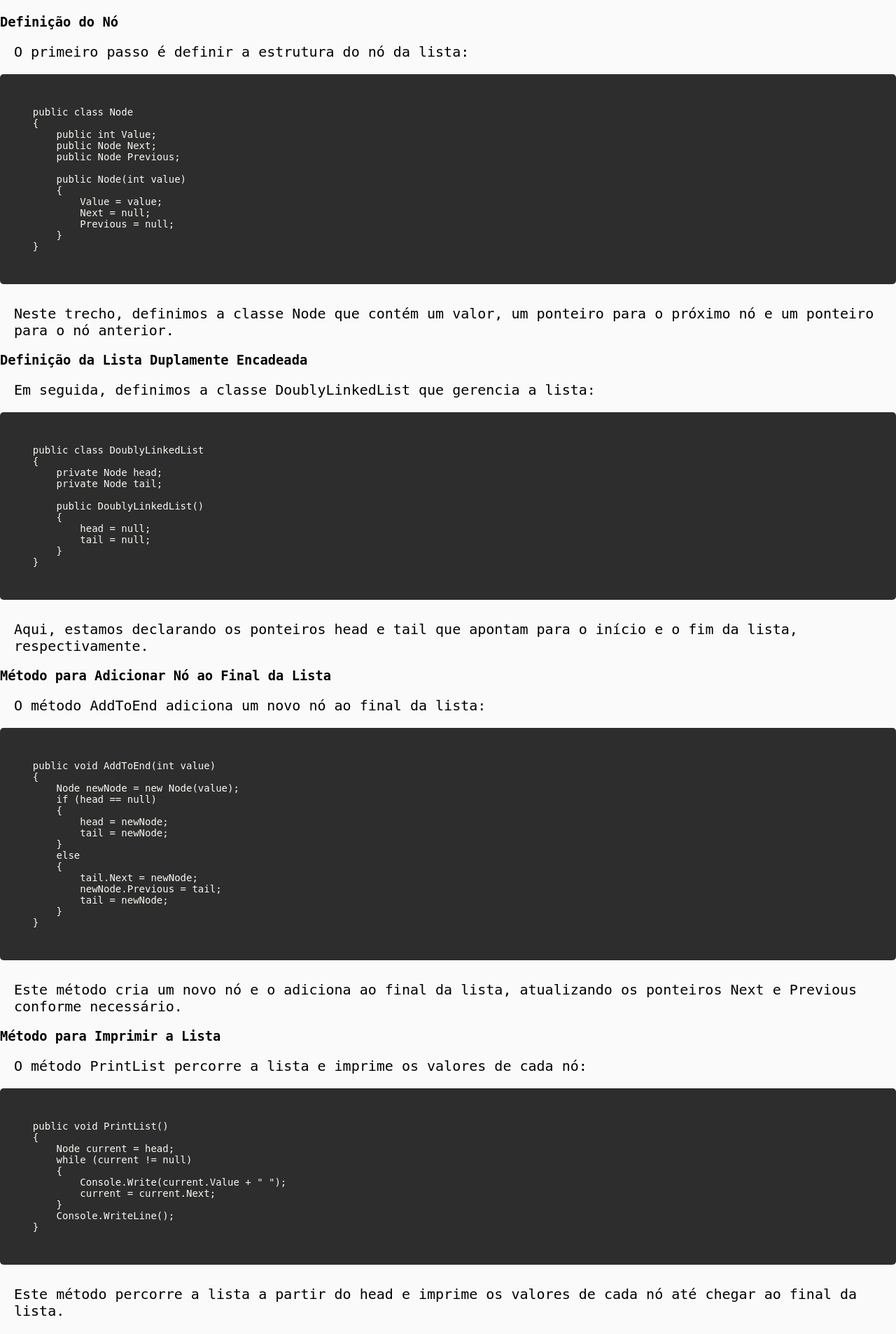
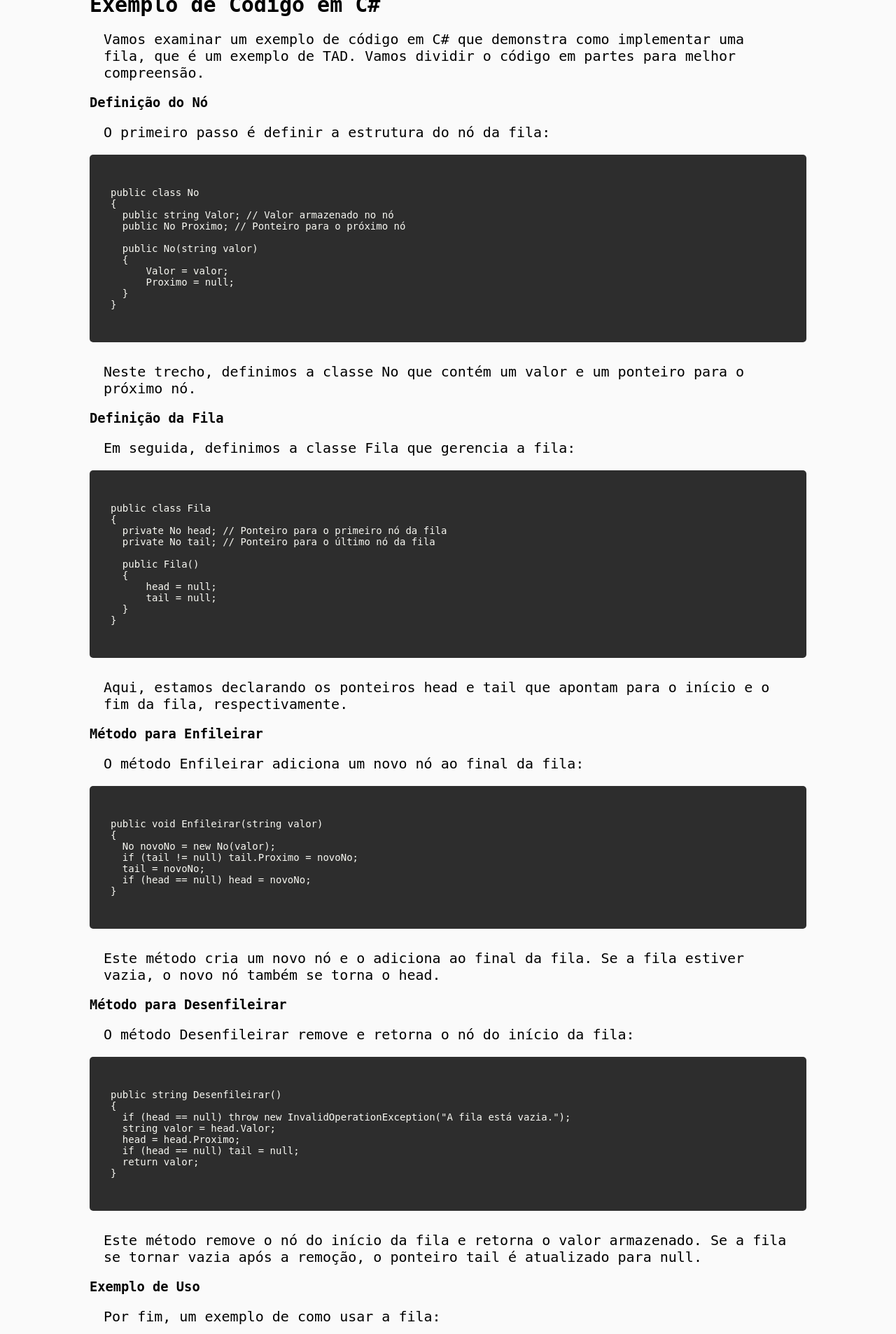
Before and after one commit to M3NT0Sz/CodeStruct, a PHP site: page /view/Pilha.php in a window 1280 px wide. Shown: the part 1820-3726 px from the top of the page at 70% size. Run offline with PHP 8.4, Linux system fonts and the light colour scheme; some libraries are stand-ins or nearby versions.

Commit message:
error CSS resolvido

```diff
--- a/view/FilaFIFO.php
+++ b/view/FilaFIFO.php
@@ -3,6 +3,7 @@
 ?>
 <!DOCTYPE html>
 <html lang="pt-BR">
+
 <head>
   <meta charset="UTF-8" />
   <meta name="viewport" content="width=device-width, initial-scale=1.0" />
@@ -10,6 +11,7 @@
   <link rel="shortcut icon" href="./Imagens/Logo.png" type="image/x-icon" />
   <title>CodeStruct</title>
 </head>
+
 <body>
 <header class="navbar">
     <a href="../index.php">
--- a/view/Pilha.php
+++ b/view/Pilha.php
@@ -3,6 +3,7 @@
 ?>
 <!DOCTYPE html>
 <html lang="pt-BR">
+
 <head>
   <meta charset="UTF-8" />
   <meta name="viewport" content="width=device-width, initial-scale=1.0" />
@@ -10,6 +11,7 @@
   <link rel="shortcut icon" href="./Imagens/Logo.png" type="image/x-icon" />
   <title>CodeStruct</title>
 </head>
+
 <body>
 <header class="navbar">
     <a href="../index.php">
@@ -73,135 +75,113 @@
     <script src="./JS/script.js"></script>
     <script src="https://kit.fontawesome.com/5bcdea54fd.js" crossorigin="anonymous"></script>
   </header>
+
+  <section class="tela">
+    <section class="tela80">
+      <header class="pagNome">
+        <h1>Pilha</h1>
+      </header>
       <section class="video">
           <h2>Vídeo Explicativo</h2>
           <section>
             <iframe
-              src="https://www.youtube.com/embed/nHF_pgep9qE?si=3pCoFkR9hapfcsGP"
-              frameborder="0"
-              allowfullscreen
-            ></iframe>
+              src="https://www.youtube.com/embed/nHF_pgep9qE?si=3pCoFkR9hapfcsGP" frameborder="0" allowfullscreen></iframe>
           </section>
         </section>
+
       <section class="textos">
         <h2>Introdução</h2>
         <p>
-            As listas duplamente encadeadas são uma estrutura de dados
-            fundamental na ciência da computação. Ao contrário das listas
-            simplesmente encadeadas, onde cada nó aponta apenas para o próximo
-            nó, as listas duplamente encadeadas permitem a navegação nos dois
-            sentidos, pois cada nó aponta tanto para o próximo quanto para o nó
-            anterior.
+          Os Tipos Abstrato de Dados (TAD) são conceitos fundamentais na
+          ciência da computação que definem estruturas de dados de maneira
+          abstrata, independentemente de implementações específicas. Um TAD
+          especifica um conjunto de valores possíveis e um conjunto de
+          operações que podem ser realizadas sobre esses valores, permitindo
+          que os desenvolvedores se concentrem em como usar a estrutura de
+          dados em vez de como ela é implementada.
         </p>
       </section>
 
       <section class="textos">
         <h2>Importância</h2>
         <p>
-            Essa estrutura de dados é extremamente útil em diversos cenários,
-            como na implementação de navegadores de páginas da web (para ir e
-            voltar entre as páginas), em editores de texto (para desfazer e
-            refazer ações) e em várias outras aplicações onde é necessário
-            navegar bidirecionalmente através dos dados. A possibilidade de
-            navegação nos dois sentidos aumenta a flexibilidade e eficiência em
-            operações de inserção e remoção de elementos.
+          Os TADs são cruciais para o desenvolvimento de software robusto e
+          eficiente, pois promovem a reutilização de código e a modularidade.
+          Eles permitem que programadores definam e utilizem estruturas de
+          dados sem se preocupar com os detalhes de implementação, facilitando
+          a manutenção e a evolução do software. Exemplos comuns de TADs
+          incluem listas, filas, pilhas, árvores e grafos.
+        </p>
+        <p>
+          Além disso, TADs ajudam na abstração dos dados e suas operações,
+          tornando o código mais legível e fácil de entender. Isso é
+          especialmente útil em grandes projetos de software onde várias
+          equipes podem trabalhar em diferentes partes do sistema.
         </p>
       </section>
 
       <section class="textos">
         <h2>Funcionamento</h2>
         <p>
-            Uma lista duplamente encadeada é composta por nós, onde cada nó
-            contém três componentes principais:
+          Um TAD define uma interface clara para operações sobre uma estrutura
+          de dados. Por exemplo, um TAD para uma lista pode incluir operações
+          como adicionar um elemento, remover um elemento e acessar um
+          elemento em uma posição específica. A implementação concreta desses
+          métodos pode variar, mas a interface permanece consistente.
         </p>
-          <ul>
-            <li>O valor armazenado.</li>
-            <li>Um ponteiro para o próximo nó.</li>
-            <li>Um ponteiro para o nó anterior.</li>
-          </ul>
-          <img
-            src="https://upload.wikimedia.org/wikipedia/commons/5/5e/Doubly-linked-list.svg"
-            alt="Estrutura de uma lista duplamente encadeada"
-          />
         <p>
-            Nesta imagem, cada caixa representa um nó da lista, onde os
-            ponteiros para frente e para trás conectam os nós em ambas as
-            direções.
+          Isso significa que você pode ter diferentes implementações do mesmo
+          TAD (por exemplo, uma lista pode ser implementada como uma lista
+          simplesmente encadeada ou uma lista duplamente encadeada), mas o
+          conjunto de operações que você pode realizar sobre a lista permanece
+          o mesmo.
         </p>
-        </section>
-
-        <section class="textos">
-          <h2>Vantagens e Desvantagens</h2>
-          <h3>Vantagens</h3>
-          <ul>
-            <li>
-              Navegação bidirecional: Permite mover-se para frente e para trás
-              na lista.
-            </li>
-            <li>
-              Remoção eficiente: A remoção de um nó pode ser feita facilmente,
-              dado o nó a ser removido.
-            </li>
-          </ul>
-          <h3>Desvantagens</h3>
-          <ul>
-            <li>
-              Maior uso de memória: Cada nó armazena um ponteiro adicional para
-              o nó anterior.
-            </li>
-            <li>
-              Complexidade de implementação: Mais complexa de implementar em
-              comparação com listas simplesmente encadeadas.
-            </li>
-          </ul>
+        <img style="width: 50%;" src="https://blog.pantuza.com/uploads/3c2f826b9b662f523fc857cc9eec0b42c73cd77e" alt="Exemplo de TAD com diferentes implementações" />
       </section>
 
       <section class="textos">
         <h2>Exemplo de Código em C#</h2>
         <p>
-            Vamos agora examinar um exemplo de código em C# que demonstra como
-            implementar uma lista duplamente encadeada. Vamos dividir o código
-            em partes para melhor compreensão.
+          Vamos examinar um exemplo de código em C# que demonstra como
+          implementar uma fila, que é um exemplo de TAD. Vamos dividir o
+          código em partes para melhor compreensão.
         </p>
 
         <h3>Definição do Nó</h3>
-          <p>O primeiro passo é definir a estrutura do nó da lista:</p>
+        <p>O primeiro passo é definir a estrutura do nó da fila:</p>
         <section class="code-container">
           <pre><code class="language-csharp">
-  public class Node
+public class No
 {
-      public int Value;
-      public Node Next;
-      public Node Previous;
+  public string Valor; // Valor armazenado no nó
+  public No Proximo; // Ponteiro para o próximo nó
 
-      public Node(int value)
+  public No(string valor)
   {
-          Value = value;
-          Next = null;
-          Previous = null;
+      Valor = valor;
+      Proximo = null;
   }
 }
               </code></pre>
         </section>
         <p>
-            Neste trecho, definimos a classe <code>Node</code> que contém um
-            valor, um ponteiro para o próximo nó e um ponteiro para o nó
-            anterior.
+          Neste trecho, definimos a classe <code>No</code> que contém um valor
+          e um ponteiro para o próximo nó.
         </p>
 
-          <h3>Definição da Lista Duplamente Encadeada</h3>
+        <h3>Definição da Fila</h3>
         <p>
-            Em seguida, definimos a classe <code>DoublyLinkedList</code> que
-            gerencia a lista:
+          Em seguida, definimos a classe <code>Fila</code> que gerencia a
+          fila:
         </p>
         <section class="code-container">
           <pre><code class="language-csharp">
-  public class DoublyLinkedList
+public class Fila
 {
-      private Node head;
-      private Node tail;
+  private No head; // Ponteiro para o primeiro nó da fila
+  private No tail; // Ponteiro para o último nó da fila
 
-      public DoublyLinkedList()
+  public Fila()
   {
       head = null;
       tail = null;
@@ -211,92 +191,88 @@
         </section>
         <p>
           Aqui, estamos declarando os ponteiros <code>head</code> e
-            <code>tail</code> que apontam para o início e o fim da lista,
+          <code>tail</code> que apontam para o início e o fim da fila,
           respectivamente.
         </p>
 
-          <h3>Método para Adicionar Nó ao Final da Lista</h3>
+        <h3>Método para Enfileirar</h3>
         <p>
-            O método <code>AddToEnd</code> adiciona um novo nó ao final da
-            lista:
+          O método <code>Enfileirar</code> adiciona um novo nó ao final da
+          fila:
         </p>
         <section class="code-container">
           <pre><code class="language-csharp">
-  public void AddToEnd(int value)
+public void Enfileirar(string valor)
 {
-      Node newNode = new Node(value);
-      if (head == null)
+  No novoNo = new No(valor);
+  if (tail != null) tail.Proximo = novoNo;
+  tail = novoNo;
+  if (head == null) head = novoNo;
+}
+              </code></pre>
+        </section>
+        <p>
+          Este método cria um novo nó e o adiciona ao final da fila. Se a fila
+          estiver vazia, o novo nó também se torna o <code>head</code>.
+        </p>
+
+        <h3>Método para Desenfileirar</h3>
+        <p>
+          O método <code>Desenfileirar</code> remove e retorna o nó do início
+          da fila:
+        </p>
+        <section class="code-container">
+          <pre><code class="language-csharp">
+public string Desenfileirar()
 {
-          head = newNode;
-          tail = newNode;
+  if (head == null) throw new InvalidOperationException("A fila está vazia.");
+  string valor = head.Valor;
+  head = head.Proximo;
+  if (head == null) tail = null;
+  return valor;
 }
-      else
+              </code></pre>
+        </section>
+        <p>
+          Este método remove o nó do início da fila e retorna o valor
+          armazenado. Se a fila se tornar vazia após a remoção, o ponteiro
+          <code>tail</code> é atualizado para <code>null</code>.
+        </p>
+
+        <h3>Exemplo de Uso</h3>
+        <p>Por fim, um exemplo de como usar a fila:</p>
+        <section class="code-container">
+          <pre><code class="language-csharp">
+// Exemplo de uso
+public class Program
 {
-          tail.Next = newNode;
-          newNode.Previous = tail;
-          tail = newNode;
+  public static void Main()
+  {
+      Fila fila = new Fila();
+      fila.Enfileirar("primeiro");
+      fila.Enfileirar("segundo");
+      Console.WriteLine(fila.Desenfileirar()); // Saída: primeiro
+      Console.WriteLine(fila.Desenfileirar()); // Saída: segundo
   }
 }
               </code></pre>
         </section>
         <p>
-            Este método cria um novo nó e o adiciona ao final da lista,
-            atualizando os ponteiros <code>Next</code> e
-            <code>Previous</code> conforme necessário.
-          </p>
-
-          <h3>Método para Imprimir a Lista</h3>
-          <p>
-            O método <code>PrintList</code> percorre a lista e imprime os
-            valores de cada nó:
-          </p>
-          <section class="code-container">
-            <pre><code class="language-csharp">
-  public void PrintList()
-  {
-      Node current = head;
-      while (current != null)
-      {
-          Console.Write(current.Value + " ");
-          current = current.Next;
-      }
-      Console.WriteLine();
-  }
-                  </code></pre>
-          </section>
-          <p>
-            Este método percorre a lista a partir do <code>head</code> e imprime
-            os valores de cada nó até chegar ao final da lista.
-          </p>
-
-          <h3>Exemplo de Uso</h3>
-          <p>Por fim, um exemplo de como usar a lista duplamente encadeada:</p>
-          <section class="code-container">
-            <pre><code class="language-csharp">
-  // Exemplo de uso
-  DoublyLinkedList list = new DoublyLinkedList();
-  list.AddToEnd(1);
-  list.AddToEnd(2);
-  list.AddToEnd(3);
-  list.PrintList();
-                  </code></pre>
-          </section>
-          <p>
-            Este exemplo cria uma nova lista duplamente encadeada, adiciona três
-            nós e imprime os valores da lista.
+          Neste exemplo, criamos uma nova fila, enfileiramos dois elementos e
+          depois desenfileiramos e imprimimos esses elementos.
         </p>
       </section>
-        <section class="textos">
+
+      <section>
         <h2>Conclusão</h2>
         <p>
-            Listas duplamente encadeadas são uma estrutura de dados versátil e
-            eficiente, adequada para uma variedade de aplicações em ciência da
-            computação. Sua capacidade de navegação bidirecional e operações
-            eficientes de inserção e remoção as tornam uma escolha popular em
-            muitos contextos. Apesar de serem um pouco mais complexas que as
-            listas simplesmente encadeadas, suas vantagens frequentemente
-            superam as desvantagens, especialmente em situações onde é
-            necessária uma navegação mais flexível pelos dados.
+          Os tipos abstratos de dados são ferramentas poderosas na ciência da
+          computação, permitindo a criação de software mais organizado,
+          modular e fácil de manter. Ao focar na interface e nas operações
+          permitidas por uma estrutura de dados, os desenvolvedores podem
+          criar soluções flexíveis e eficientes, abstraindo os detalhes da
+          implementação e facilitando o desenvolvimento de aplicações
+          complexas.
         </p>
       </section>
     </section>
@@ -308,4 +284,5 @@
     <p>Copyright &copy; 2024 - Todos os direitos reservados</p>
   </footer>
 </body>
+
 </html>
```
Also changed, not shown: index.php (+6 -6 lines), view/FilaDePrioridade.php (+121 -136 lines). Lines whose indentation alone changed are shown as unchanged.
